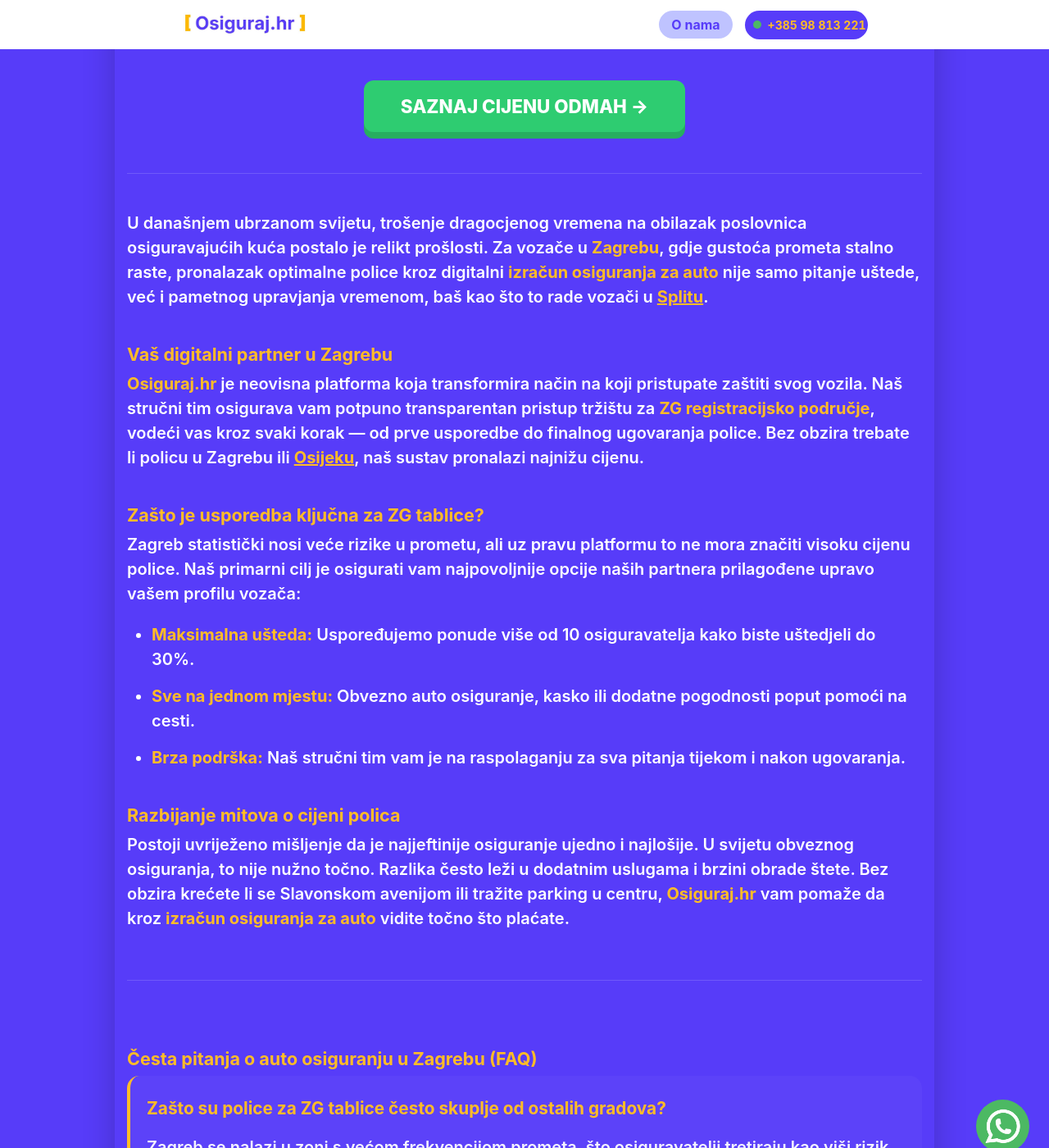
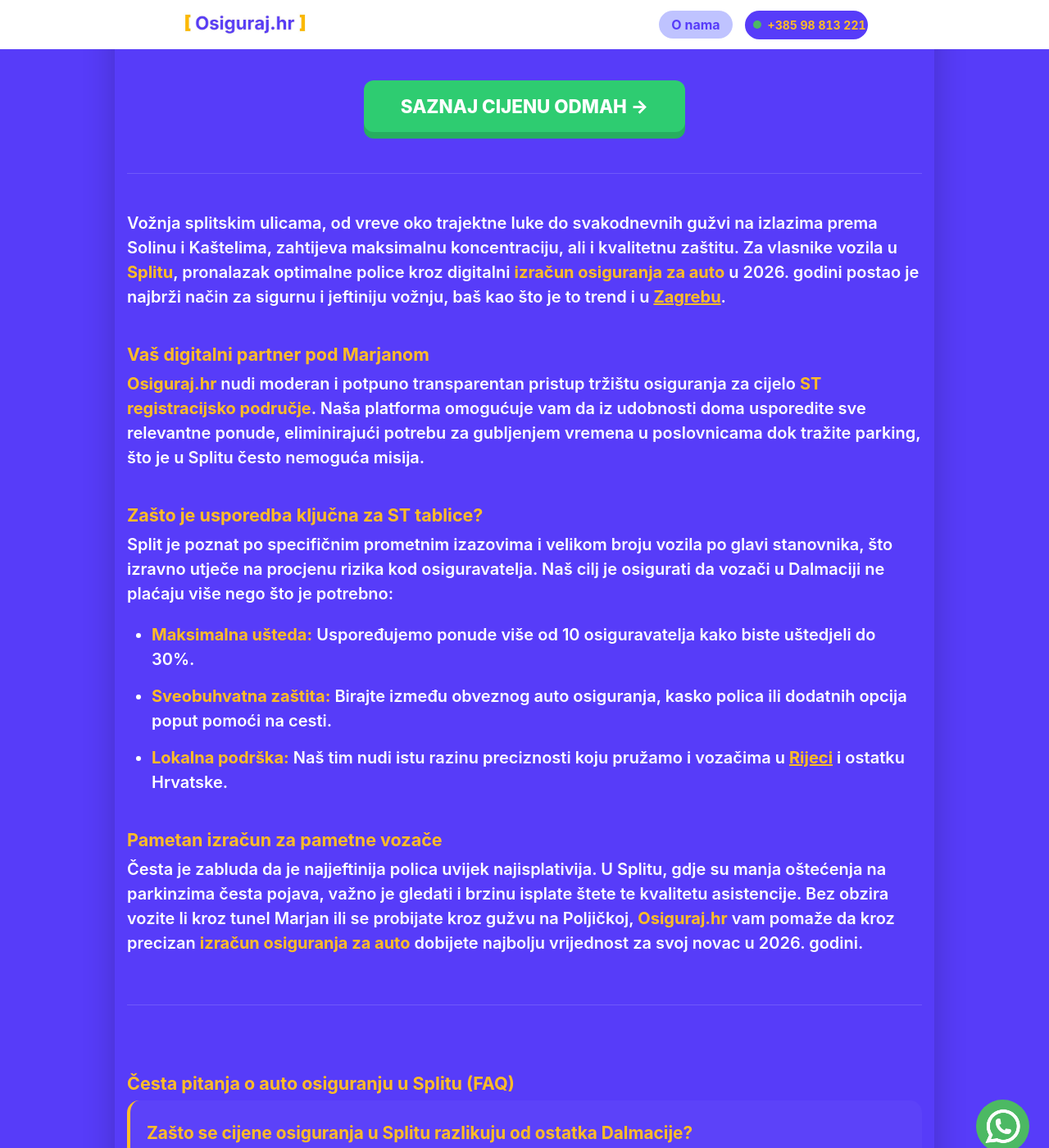
Before and after one commit to Filip-Gale/OsigurajHR, a Jekyll site: the page built from _gradovi/zagreb.md, in a window 1280 px wide and 1400 px high, scrolled down 315 px. Shown: the whole window at 82% size. Built offline with Jekyll 4.4.1, drawn with Linux system fonts in a browser that asks for light colours; some of the changed text lies outside the part shown.

Commit message:
Update zagreb.md

```diff
--- a/_gradovi/zagreb.md
+++ b/_gradovi/zagreb.md
@@ -1,44 +1,49 @@
 ---
 layout: grad
-grad_ime: "Zagreb"
-title: "Auto osiguranje Zagreb | Uštedite do 30% uz online usporedbu"
-permalink: /auto-osiguranje/zagreb/
-description: "Tražite najpovoljnije auto osiguranje u Zagrebu? Osiguraj.hr vam nudi neovisnu usporedbu polica za ZG područje i uštedu do 30% uz par klikova."
+grad_ime: "Split"
+title: "Auto osiguranje Split | Uštedite do 30% uz online usporedbu"
+permalink: /auto-osiguranje/split/
+description: "Pronađite najpovoljnije auto osiguranje u Splitu u 2026. godini. Uz Osiguraj.hr usporedite vodeće osiguravatelje i uštedite do 30% digitalno."
 ---
 
-U današnjem ubrzanom svijetu, trošenje dragocjenog vremena na obilazak poslovnica osiguravajućih kuća postalo je relikt prošlosti. Za vozače u **Zagrebu**, gdje gustoća prometa stalno raste, pronalazak optimalne police kroz digitalni **izračun osiguranja za auto** nije samo pitanje uštede, već i pametnog upravjanja vremenom, baš kao što to rade vozači u [Splitu](https://www.osiguraj.hr/auto-osiguranje/split/).
+Vožnja splitskim ulicama, od vreve oko trajektne luke do svakodnevnih gužvi na izlazima prema Solinu i Kaštelima, zahtijeva maksimalnu koncentraciju, ali i kvalitetnu zaštitu. Za vlasnike vozila u **Splitu**, pronalazak optimalne police kroz digitalni **izračun osiguranja za auto** u 2026. godini postao je najbrži način za sigurnu i jeftiniju vožnju, baš kao što je to trend i u [Zagrebu](https://www.osiguraj.hr/auto-osiguranje/zagreb/).
 
-### Vaš digitalni partner u Zagrebu
+### Vaš digitalni partner pod Marjanom
 
-**Osiguraj.hr** je neovisna platforma koja transformira način na koji pristupate zaštiti svog vozila. Naš stručni tim osigurava vam potpuno transparentan pristup tržištu za **ZG registracijsko područje**, vodeći vas kroz svaki korak — od prve usporedbe do finalnog ugovaranja police. Bez obzira trebate li policu u Zagrebu ili [Osijeku](https://www.osiguraj.hr/auto-osiguranje/osijek/), naš sustav pronalazi najnižu cijenu.
+**Osiguraj.hr** nudi moderan i potpuno transparentan pristup tržištu osiguranja za cijelo **ST registracijsko područje**. Naša platforma omogućuje vam da iz udobnosti doma usporedite sve relevantne ponude, eliminirajući potrebu za gubljenjem vremena u poslovnicama dok tražite parking, što je u Splitu često nemoguća misija.
 
-### Zašto je usporedba ključna za ZG tablice?
+### Zašto je usporedba ključna za ST tablice?
 
-Zagreb statistički nosi veće rizike u prometu, ali uz pravu platformu to ne mora značiti visoku cijenu police. Naš primarni cilj je osigurati vam najpovoljnije opcije naših partnera prilagođene upravo vašem profilu vozača:
+Split je poznat po specifičnim prometnim izazovima i velikom broju vozila po glavi stanovnika, što izravno utječe na procjenu rizika kod osiguravatelja. Naš cilj je osigurati da vozači u Dalmaciji ne plaćaju više nego što je potrebno:
 
 * **Maksimalna ušteda:** Uspoređujemo ponude više od 10 osiguravatelja kako biste uštedjeli do 30%.
-* **Sve na jednom mjestu:** Obvezno auto osiguranje, kasko ili dodatne pogodnosti poput pomoći na cesti.
-* **Brza podrška:** Naš stručni tim vam je na raspolaganju za sva pitanja tijekom i nakon ugovaranja.
+* **Sveobuhvatna zaštita:** Birajte između obveznog auto osiguranja, kasko polica ili dodatnih opcija poput pomoći na cesti.
+* **Lokalna podrška:** Naš tim nudi istu razinu preciznosti koju pružamo i vozačima u [Rijeci](https://www.osiguraj.hr/auto-osiguranje/rijeka/) i ostatku Hrvatske.
 
-### Razbijanje mitova o cijeni polica
+### Pametan izračun za pametne vozače
 
-Postoji uvriježeno mišljenje da je najjeftinije osiguranje ujedno i najlošije. U svijetu obveznog osiguranja, to nije nužno točno. Razlika često leži u dodatnim uslugama i brzini obrade štete. Bez obzira krećete li se Slavonskom avenijom ili tražite parking u centru, **Osiguraj.hr** vam pomaže da kroz **izračun osiguranja za auto** vidite točno što plaćate.
+Česta je zabluda da je najjeftinija polica uvijek najisplativija. U Splitu, gdje su manja oštećenja na parkinzima česta pojava, važno je gledati i brzinu isplate štete te kvalitetu asistencije. Bez obzira vozite li kroz tunel Marjan ili se probijate kroz gužvu na Poljičkoj, **Osiguraj.hr** vam pomaže da kroz precizan **izračun osiguranja za auto** dobijete najbolju vrijednost za svoj novac u 2026. godini.
 
 <div class="faq-section">
-    <h3>Česta pitanja o auto osiguranju u Zagrebu (FAQ)</h3>
+    <h3>Česta pitanja o auto osiguranju u Splitu (FAQ)</h3>
 
     <div class="faq-item">
-        <h4>Zašto su police za ZG tablice često skuplje od ostalih gradova?</h4>
-        <p>Zagreb se nalazi u zoni s većom frekvencijom prometa, što osiguravatelji tretiraju kao viši rizik. Ipak, uz <strong>izračun osiguranja za auto</strong> na našoj stranici, mnogi Zagrepčani uspijevaju pronaći ponude koje su povoljnije od prosjeka tržišta.</p>
+        <h4>Zašto se cijene osiguranja u Splitu razlikuju od ostatka Dalmacije?</h4>
+        <p>Split pripada <strong>ST registracijskom području</strong> koje ima specifičan indeks rizika zbog gustoće prometa i broja registriranih vozila u gradu. Kroz naš <strong>izračun osiguranja za auto</strong>, sustav automatski prepoznaje zonu rizika i nudi vam najpovoljniju opciju prilagođenu splitskim uvjetima.</p>
     </div>
 
     <div class="faq-item">
-        <h4>Mogu li dobiti policu na e-mail odmah nakon uplate?</h4>
-        <p>Da! Čim izvršite uplatu, polica stiže na vaš e-mail u PDF formatu. Ona je odmah vidljiva u sustavu MUP-a, što vam omogućuje odlazak na tehnički pregled u bilo koju stanicu u Zagrebu bez čekanja.</p>
+        <h4>Je li polica ugovorena online važeća za tehnički pregled u Splitu?</h4>
+        <p>Naravno! Digitalna polica koju dobijete na e-mail potpuno je ravnopravna onoj kupljenoj u poslovnici. Čim izvršite uplatu, ona je vidljiva u sustavu MUP-a, što znači da možete odmah u bilo koju stanicu za tehnički pregled u Splitu, Solinu ili Kaštelima bez čekanja.</p>
     </div>
 
     <div class="faq-item">
-        <h4>Koje dodatno osiguranje preporučujete za vožnju po Zagrebu?</h4>
-        <p>Zbog čestih "kucanja" u kolonama i na parkinzima, vozačima u Zagrebu često preporučujemo <strong>djelomični kasko</strong> (za stakla ili nalet na životinju) te policu s uključenom pomoći na cesti unutar <strong>Osiguraj.hr</strong> paketa.</p>
+        <h4>Isplati li se uzeti kasko osiguranje za vožnju po Splitu?</h4>
+        <p>S obzirom na kronični nedostatak parkinga i uske ulice u kvartovima poput Gripa, Splita 3 ili Varoša, manja oštećenja su svakodnevica. Uz <strong>Osiguraj.hr</strong> možete usporediti kasko opcije koje su često povoljnije nego što mislite, a pružaju mir u slučaju "parking šteta".</p>
+    </div>
+
+    <div class="faq-item">
+        <h4>Mogu li prenijeti bonus ako kupujem rabljeni auto u Splitu?</h4>
+        <p>Da, vaš stečeni bonus prati vas kao vozača, a ne samo vozilo. Bez obzira kupujete li rabljeni automobil unutar ST područja ili ga dovozite iz drugog grada, naš sustav će povući vaš postojeći bonus kako biste zadržali maksimalan popust na novoj polici.</p>
     </div>
 </div>
```
